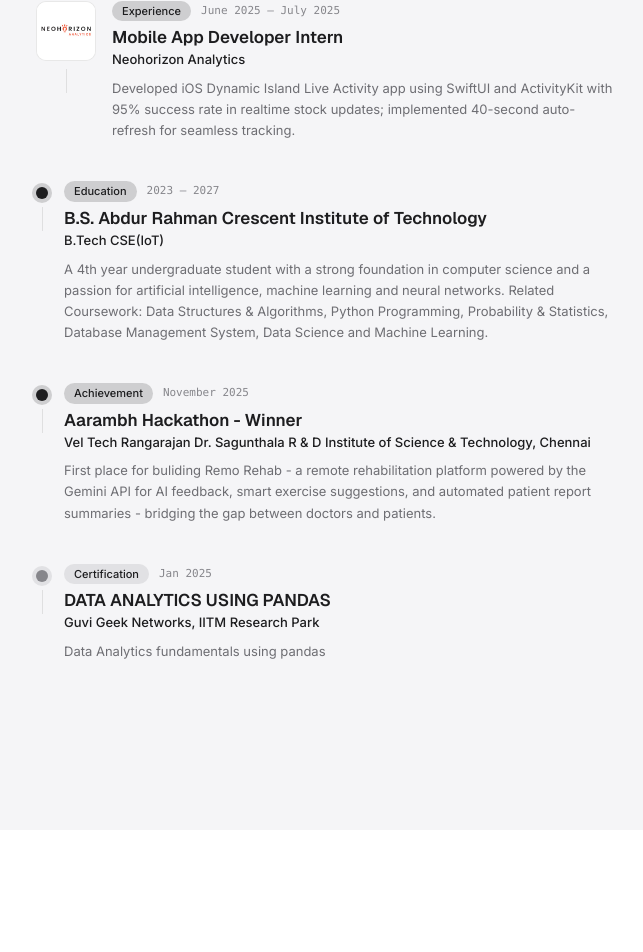
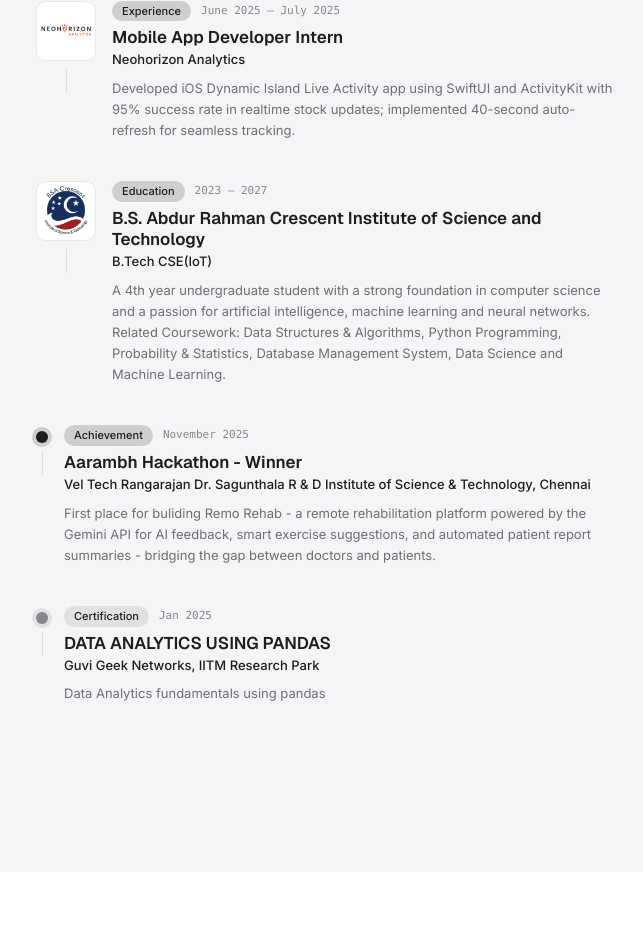
Before and after one commit to rohan-ak43/Portfolio, a React (Vite) app in the folder Frontend/: page / in a window 1280 px wide. Shown: the part 2078-3030 px from the top of the page, without its empty margins (52-695 px from the left). Built offline with nearby package versions, Linux system fonts and the light colour scheme.

Commit message:
Crescent logo updated

```diff
--- a/Frontend/src/App.tsx
+++ b/Frontend/src/App.tsx
@@ -90,9 +90,10 @@
     },
     {
         type: 'education',
-        title: 'B.S. Abdur Rahman Crescent Institute of Technology',
+        title: 'B.S. Abdur Rahman Crescent Institute of Science and Technology',
         org: 'B.Tech CSE(IoT)',
         period: '2023 — 2027',
+        logo: '/logos/crescent.jpg',
         description:
             "A 4th year undergraduate student with a strong foundation in computer science and a passion for artificial intelligence, machine learning and neural networks. \n Related Coursework: Data Structures & Algorithms, Python Programming, Probability & Statistics, Database Management System, Data Science and Machine Learning."
     },
@@ -1176,6 +1177,7 @@
     const dotColor = dark ? '#4C8EF7' : style.dot
     const badgeColor = dark ? 'rgba(76,142,247,0.18)' : style.badge
     const isExperience = item.type === 'experience'
+    const hasLogo = !!(item as { logo?: string }).logo
     const lineColor = dark ? 'rgba(255,255,255,0.08)' : 'rgba(29,29,31,0.10)'
 
     return (
@@ -1194,10 +1196,10 @@
                     flexDirection: 'column',
                     alignItems: 'center',
                     flexShrink: 0,
-                    width: isExperience ? 60 : 'auto',
+                    width: hasLogo ? 60 : 'auto',
                 }}
             >
-                {isExperience ? (
+                {hasLogo ? (
                     <CompanyLogo
                         logo={(item as { logo?: string }).logo}
                         org={item.org}
```
Also changed, not shown: Frontend/public/logos/crescent.jpg (added).
